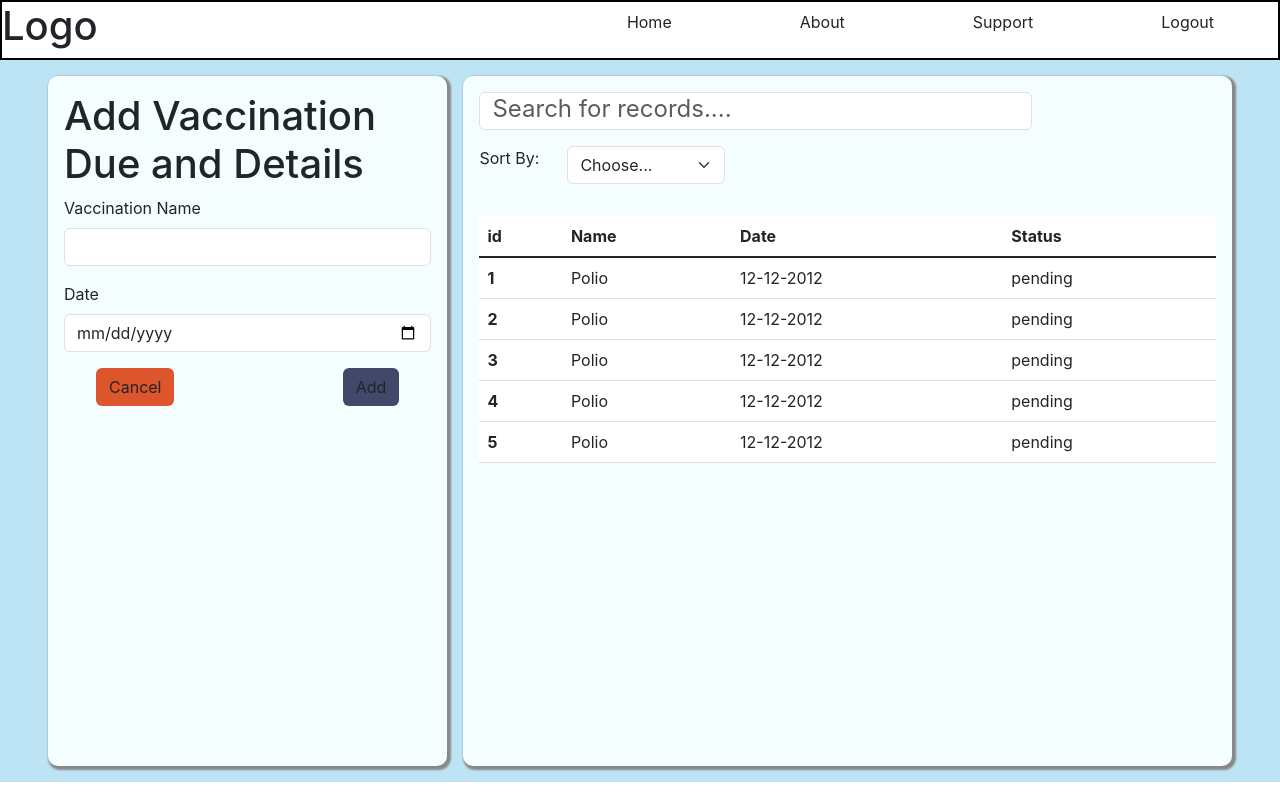
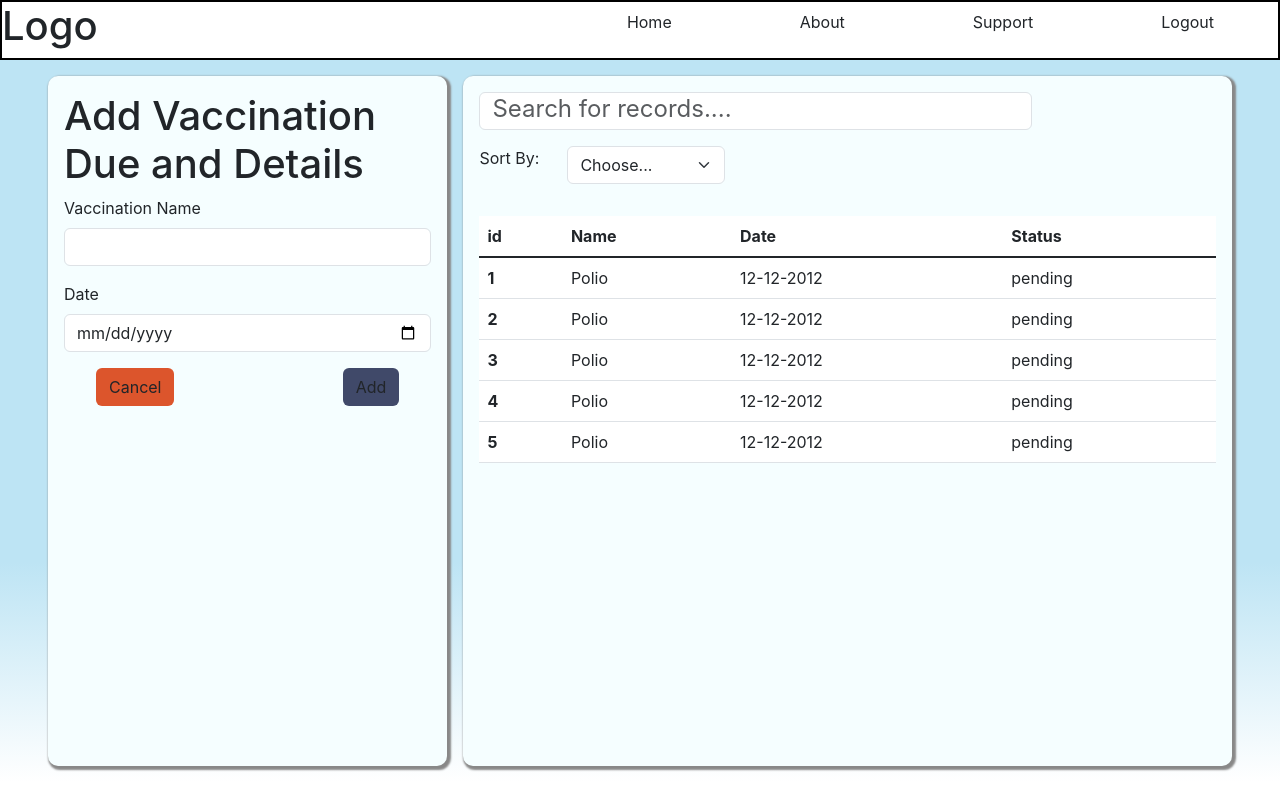
Before and after one commit to upes-open/OSoC-Vaccination-Recording-System, a React (Create React App) app in the folder front-end/: page / in a window 1280 px wide. Built offline with nearby package versions, Linux system fonts and the light colour scheme.

Commit message:
improved the dashboard background color

```diff
--- a/front-end/src/Dashboard/Dashboard.css
+++ b/front-end/src/Dashboard/Dashboard.css
@@ -1,5 +1,6 @@
 .body {
-    background-color: #BDE4F4;
+    /* background-color: #BDE4F4; */
+    background: linear-gradient(180deg, #BDE4F4 69.53%, rgba(189, 228, 244, 0) 100%);
     height: 90.3vh;
     /* margin-top: 3rem; */
     display: flex;
```
